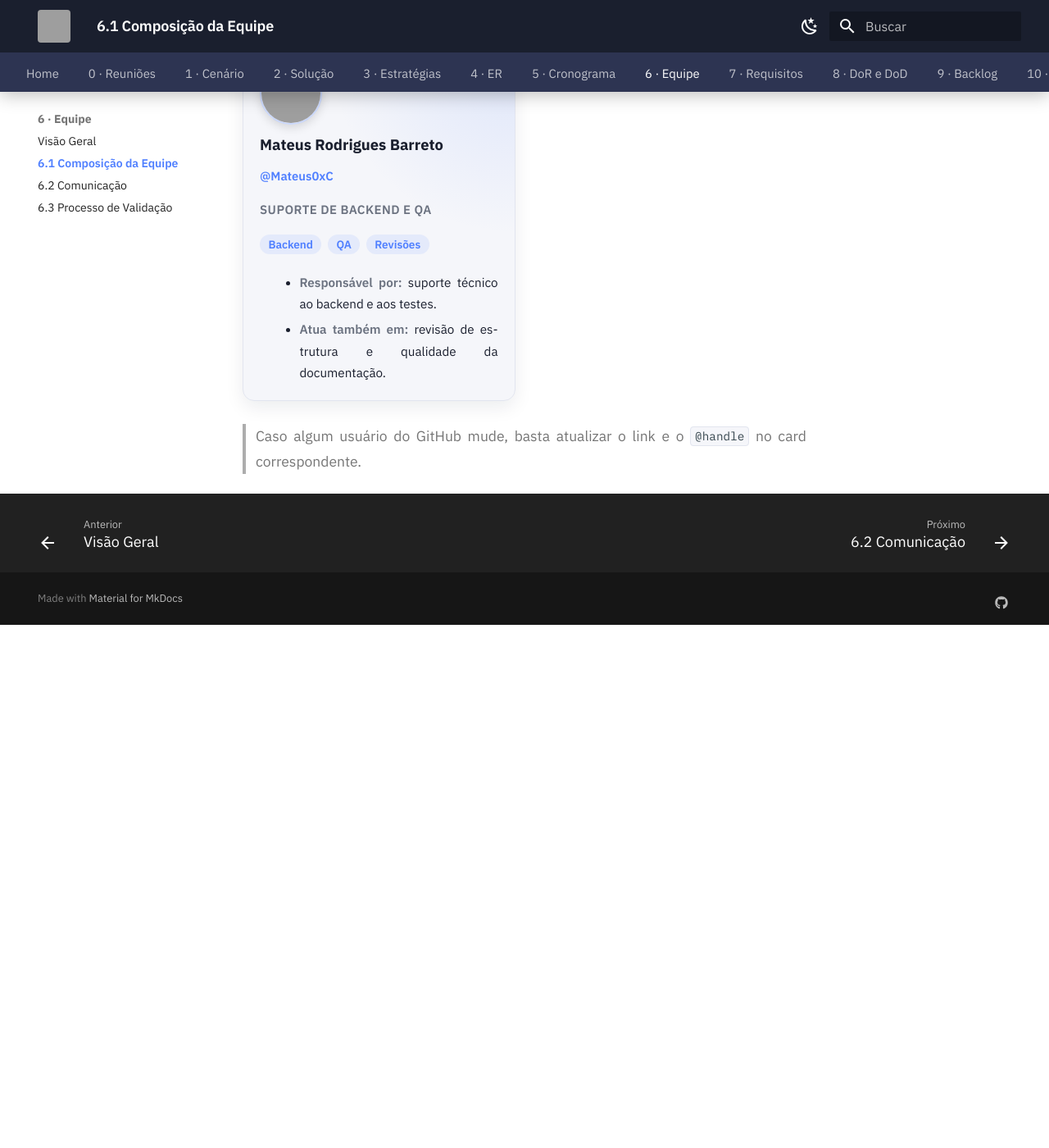
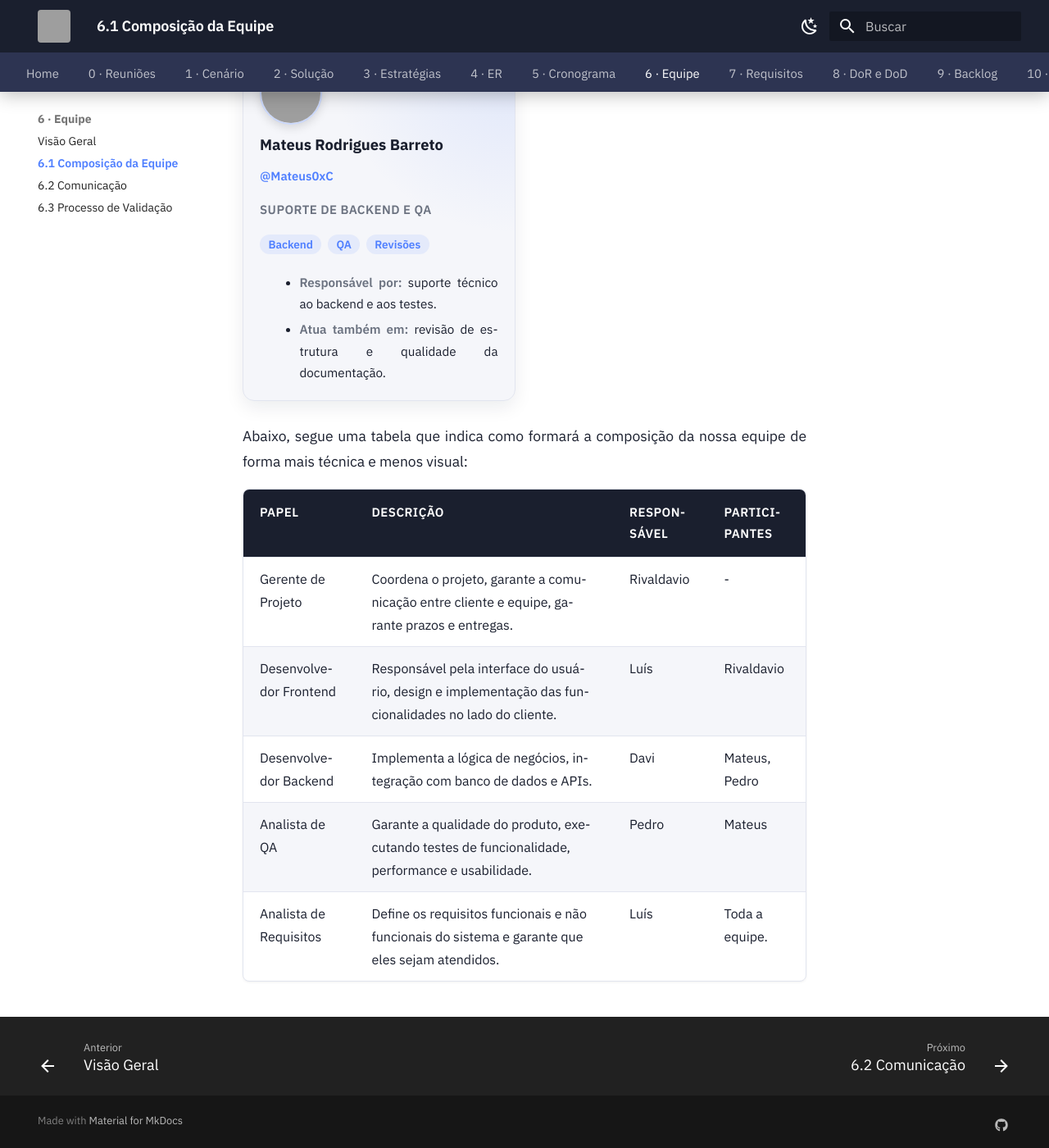
Before and after one commit to mdsreq-fga-unb/REQ-2026.1-T02-UnB-App, an MkDocs documentation site: the page built from docs/06-interacao/equipe.md, in a window 1280 px wide and 1400 px high, scrolled down 1253 px. Shown: the whole window at 82% size. Built offline with MkDocs 1.6.1 and Material for MkDocs 9.7.7, drawn with Linux system fonts in a browser that asks for light colours; before the commit the page ends 2015 px from its top, so only the background shows below that; grey boxes are pictures that could not be loaded.

Commit message:
feat(docs): adiciona tabela detalhada da composição da equipe com papéis e responsabilidades em complementação dos cards com fotos

```diff
--- a/docs/06-interacao/equipe.md
+++ b/docs/06-interacao/equipe.md
@@ -84,4 +84,12 @@ A composição da equipe está organizada em cards individuais com papéis princ
 	</article>
 </div>
 
-> Caso algum usuário do GitHub mude, basta atualizar o link e o `@handle` no card correspondente.
+Abaixo, segue uma tabela que indica como formará a composição da nossa equipe de forma mais técnica e menos visual:
+
+| Papel | Descrição | Responsável | Participantes |
+|-------|-----------|-------------|---------------|
+| Gerente de Projeto | Coordena o projeto, garante a comunicação entre cliente e equipe, garante prazos e entregas. | Rivaldavio | - |
+| Desenvolvedor Frontend | Responsável pela interface do usuário, design e implementação das funcionalidades no lado do cliente. | Luís | Rivaldavio |
+| Desenvolvedor Backend | Implementa a lógica de negócios, integração com banco de dados e APIs. | Davi | Mateus, Pedro |
+| Analista de QA | Garante a qualidade do produto, executando testes de funcionalidade, performance e usabilidade. | Pedro | Mateus |
+| Analista de Requisitos | Define os requisitos funcionais e não funcionais do sistema e garante que eles sejam atendidos. | Luís | Toda a equipe. |
```
